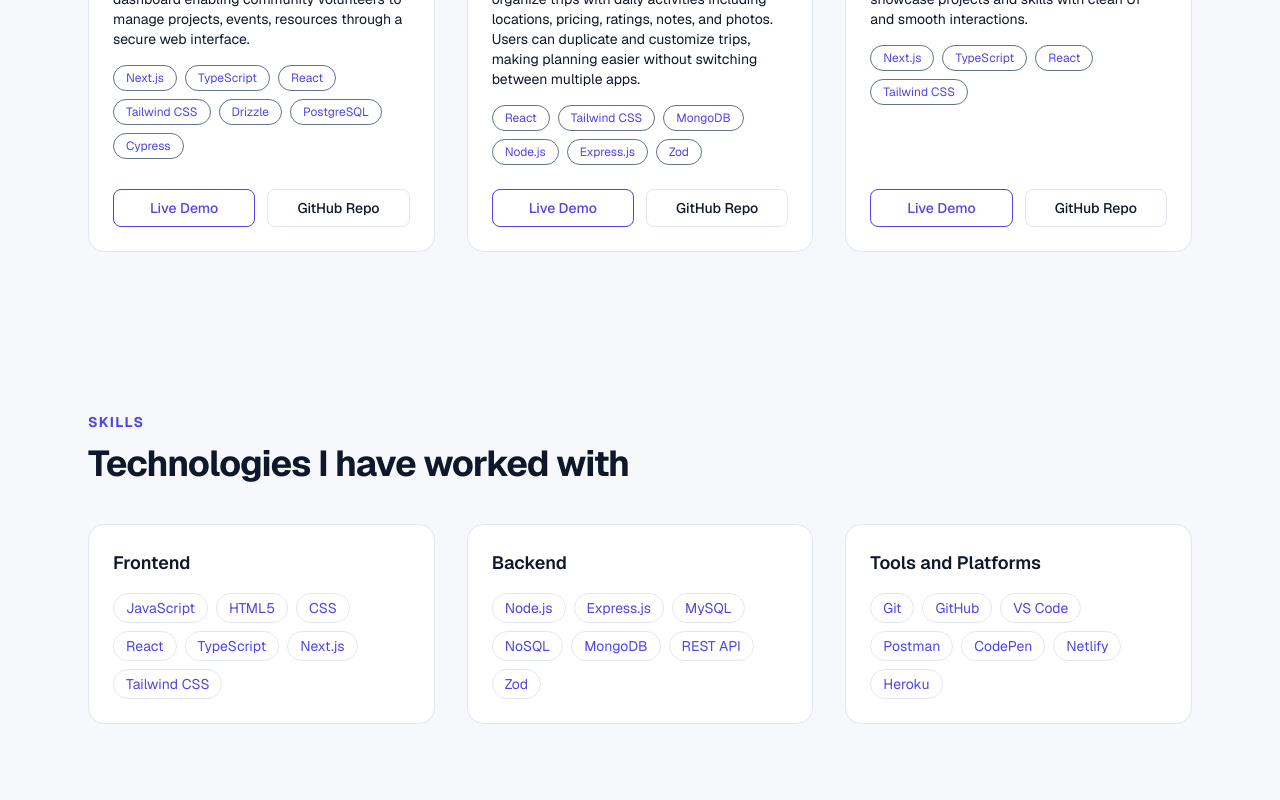
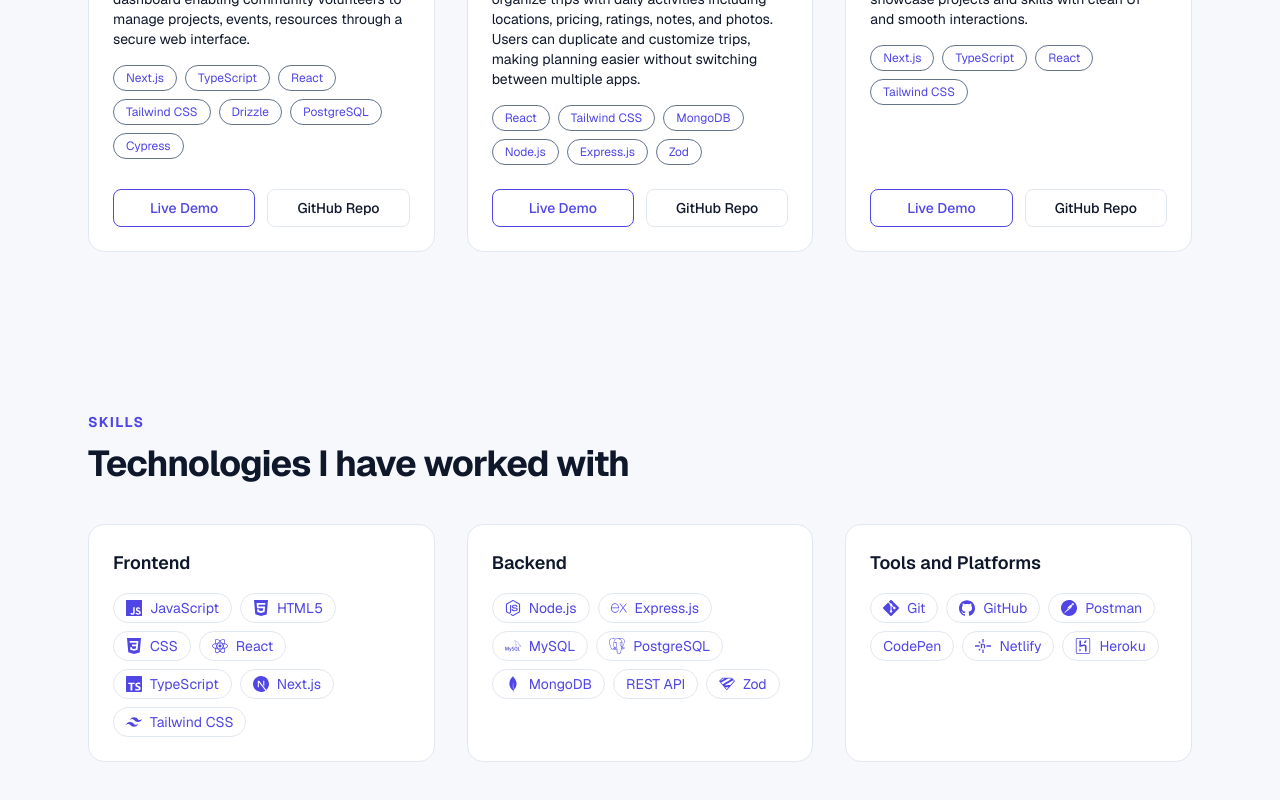
Before and after one commit to sertanrdn/portfolio, a Next.js app: page / in a window 1280 px wide. Shown: the part 1912-2712 px from the top of the page. Built offline with nearby package versions, Linux system fonts and the light colour scheme.

Commit message:
Installed react-icons to add into skills section and some small polish

```diff
--- a/package.json
+++ b/package.json
@@ -12,7 +12,8 @@
     "lucide-react": "^0.562.0",
     "next": "16.0.10",
     "react": "19.2.1",
-    "react-dom": "19.2.1"
+    "react-dom": "19.2.1",
+    "react-icons": "^5.5.0"
   },
   "devDependencies": {
     "@tailwindcss/postcss": "^4",
--- a/src/components/Skills.tsx
+++ b/src/components/Skills.tsx
@@ -1,4 +1,5 @@
 import { skillsData } from "../data/skills";
+import { skillIcons } from "../data/skillIcons";
 
 export default function Skills () {
     return (
@@ -26,14 +27,21 @@
                                 {group.category}
                             </h3>
                             <ul className="flex flex-wrap gap-2">
-                                {group.items.map((skill) => (
-                                    <li
-                                        key={skill}
-                                        className="rounded-full border border-border px-3 py-1 text-sm text-accent"
-                                    >
-                                        {skill}
-                                    </li>
-                                ))}
+                                {group.items.map((skill) => {
+                                    const Icon = skillIcons[skill];
+                                    return (
+                                        <li
+                                            key={skill}
+                                            className="flex items-center gap-2 rounded-full border border-border
+                                                px-3 py-1 text-sm text-accent transition-all duration-200
+                                                hover:-translate-y-0.5 hover:border-accent/50 hover:bg-accent/5
+                                            "
+                                        >
+                                            {Icon && <Icon className="h-4 w-4" />}
+                                            <span>{skill}</span>
+                                        </li>
+                                    )
+                                })}
                             </ul>
                         </div>
                     ))}
--- /dev/null
+++ b/src/data/skillIcons.ts
@@ -0,0 +1,42 @@
+import { IconType } from "react-icons";
+import {
+    SiJavascript,
+    SiHtml5,
+    SiCss3,
+    SiReact,
+    SiTypescript,
+    SiNextdotjs,
+    SiTailwindcss,
+    SiNodedotjs,
+    SiExpress,
+    SiMysql,
+    SiPostgresql,
+    SiMongodb,
+    SiGit,
+    SiGithub,
+    SiPostman,
+    SiNetlify,
+    SiHeroku,
+    SiZod
+} from "react-icons/si";
+
+export const skillIcons: Record<string, IconType> = {
+    JavaScript: SiJavascript,
+    HTML5: SiHtml5,
+    CSS: SiCss3,
+    React: SiReact,
+    TypeScript: SiTypescript,
+    "Next.js": SiNextdotjs,
+    "Tailwind CSS": SiTailwindcss,
+    "Node.js": SiNodedotjs,
+    "Express.js": SiExpress,
+    MySQL: SiMysql,
+    PostgreSQL: SiPostgresql,
+    MongoDB: SiMongodb,
+    Git: SiGit,
+    GitHub: SiGithub,
+    Postman: SiPostman,
+    Netlify: SiNetlify,
+    Heroku: SiHeroku,
+    Zod: SiZod,
+}
--- a/src/data/skills.ts
+++ b/src/data/skills.ts
@@ -5,10 +5,10 @@
     },
     {
         category: "Backend",
-        items: ["Node.js", "Express.js", "MySQL", "NoSQL", "MongoDB", "REST API", "Zod"],
+        items: ["Node.js", "Express.js", "MySQL", "PostgreSQL", "MongoDB", "REST API", "Zod"],
     },
     {
         category: "Tools and Platforms",
-        items: ["Git", "GitHub", "VS Code", "Postman", "CodePen", "Netlify", "Heroku"]
+        items: ["Git", "GitHub", "Postman", "CodePen", "Netlify", "Heroku"]
     }
 ];
```
Also changed, not shown: 1 other file (tests, documents, lock files or other folders).
